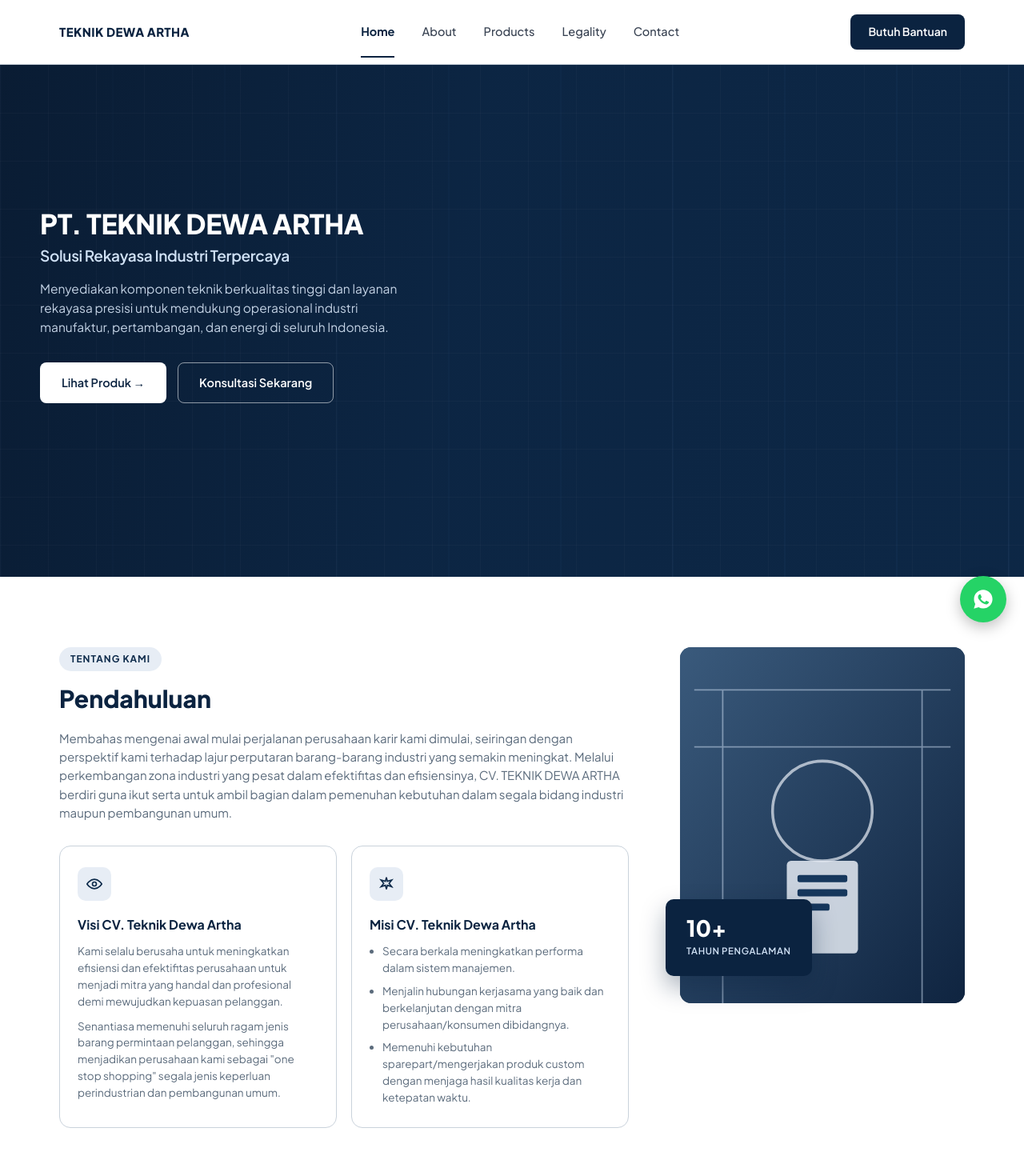
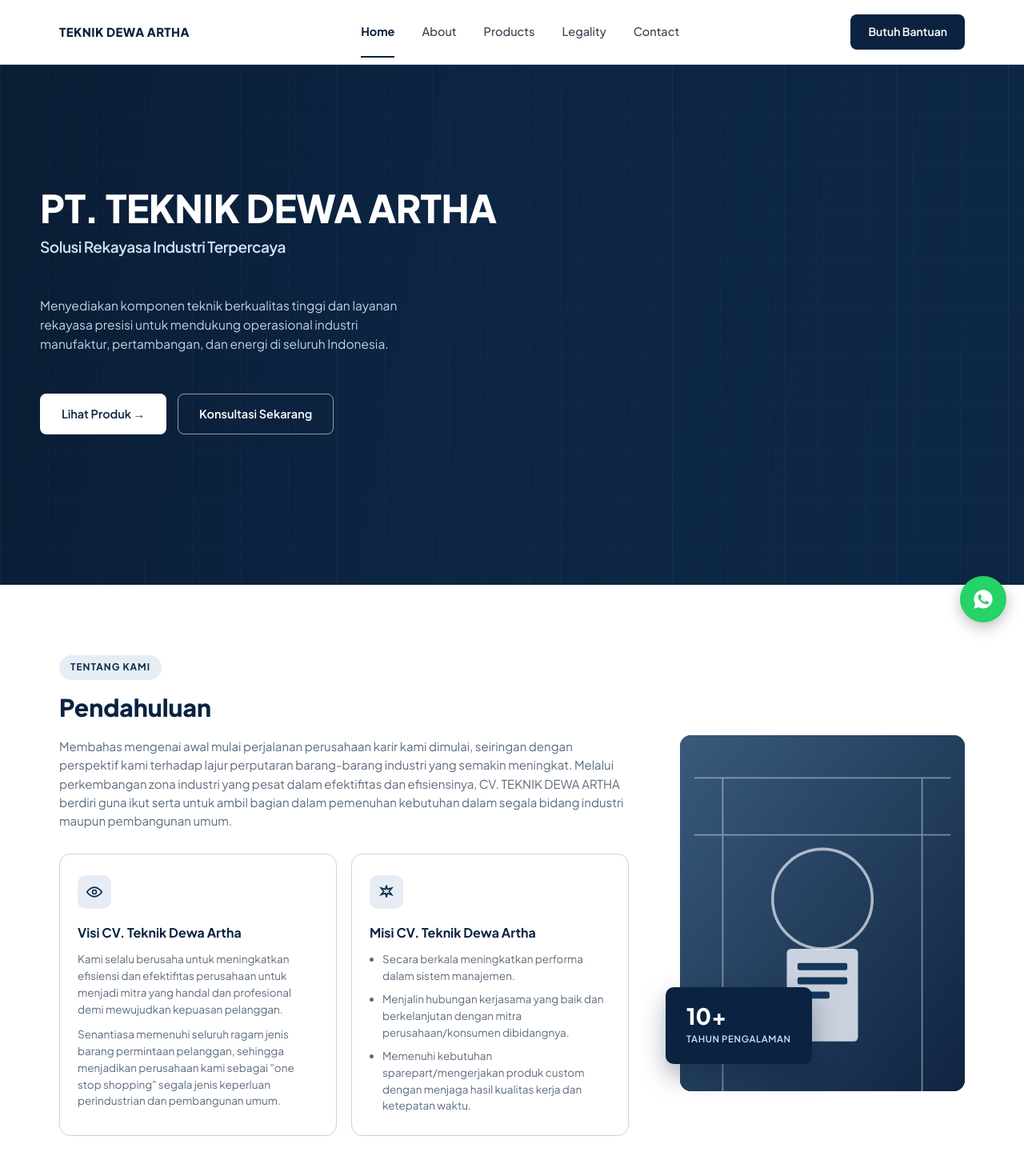
Before and after one commit to masterkinart/teknik-dewa-artha, a Next.js app: page / in a window 1280 px wide. Shown: the top 1470 px of the page at 80% size. Built offline with nearby package versions, Linux system fonts and the light colour scheme.

Commit message:
update 2

```diff
--- a/app/globals.css
+++ b/app/globals.css
@@ -107,13 +107,13 @@
   }
   .hero-inner{position:relative; z-index:2; padding:70px 24px 90px; max-width:640px; margin:0 auto 0 0;}
   .hero .container-wide{max-width:1180px; margin:0 auto; width:100%;}
-  .hero-content{max-width:560px; padding:60px 0 100px;}
+  .hero-content{max-width:100%; padding:60px 0 100px;}
   .hero-content h1{
-    font-size:34px; font-weight:800; color:var(--white); line-height:1.28; margin-bottom:18px;
+    font-size:48px; font-weight:800; color:var(--white); line-height:1.28; margin-bottom:50px;
     letter-spacing:-.01em;
   }
   .hero-content h1 span{display:block; font-weight:600; font-size:19px; color:#cfe0f4; margin-top:6px;}
-  .hero-content p{color:#c3d2e4; font-size:15.5px; margin-bottom:32px; max-width:480px;}
+  .hero-content p{color:#c3d2e4; font-size:15.5px; margin-bottom:50px; max-width:480px;}
   .hero-actions{display:flex; gap:14px; flex-wrap:wrap;}
 
   /* SECTION generic */
@@ -140,7 +140,7 @@
   .vm-card ul li{font-size:13.5px; color:var(--gray-600); margin-bottom:8px; list-style:disc;}
   .vm-card ul li:last-child{margin-bottom:0;}
 
-  .about-media{position:relative;}
+  .about-media{position:relative;margin-top:100px}
   .about-photo{
     border-radius:var(--radius-lg); overflow:hidden; aspect-ratio:4/5;
     background:
--- a/tsconfig.json
+++ b/tsconfig.json
@@ -1,6 +1,7 @@
 {
   "compilerOptions": {
     "target": "es5",
+    "ignoreDeprecations": "6.0",
     "lib": ["dom", "dom.iterable", "esnext"],
     "allowJs": true,
     "skipLibCheck": true,
```
